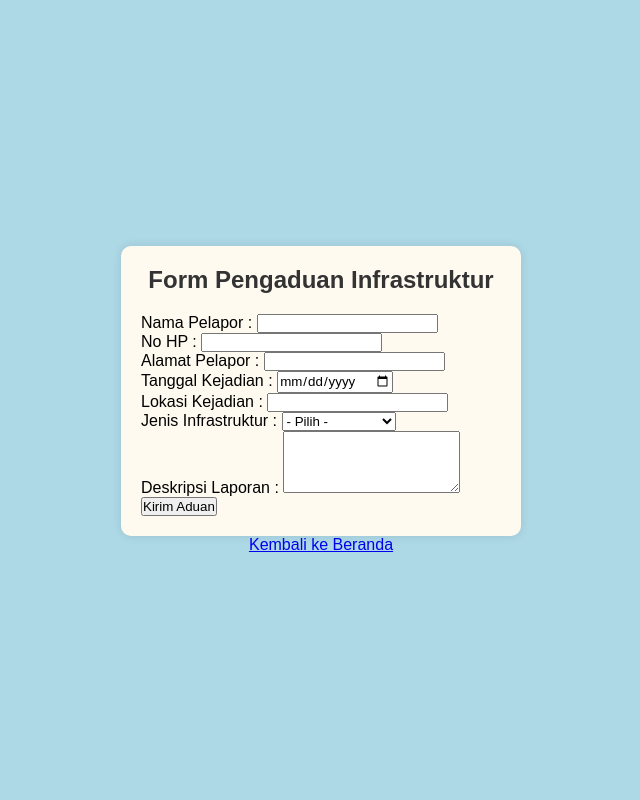
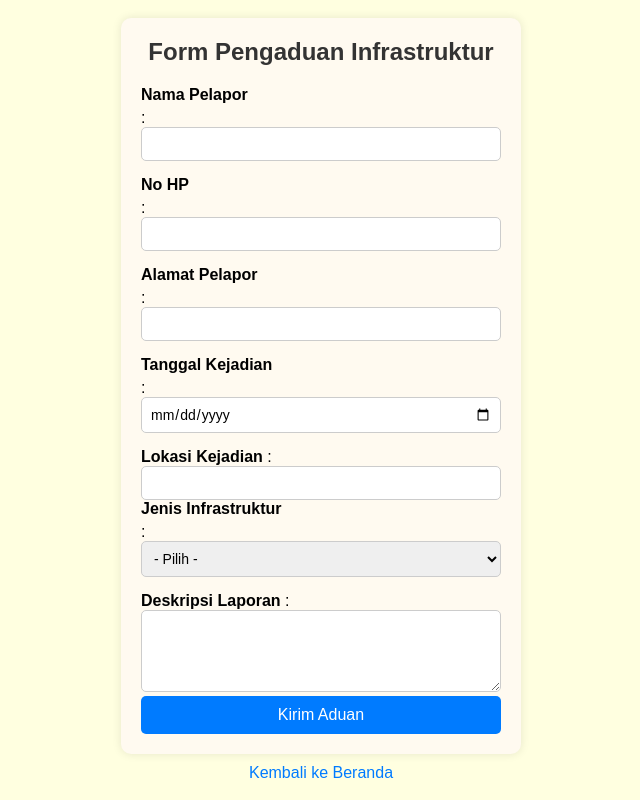
Before and after one commit to nalenpl12/PemWeb, a PHP site: page /FormPengaduanUser.html in a window 1280 px wide. Shown: the whole page, without its empty margins (319-959 px from the left). Run offline with PHP 8.4, Linux system fonts and the light colour scheme.

Commit message:
style css aduan infrastruktur reva kedua

```diff
--- a/style.css
+++ b/style.css
@@ -8,7 +8,7 @@
 
 /* Styling untuk body */
 body {
-    background-color:lightblue;
+    background-color:lightyellow;
     display: flex;
     flex-direction: column;
     align-items: center;
@@ -32,3 +32,59 @@ h2{
     margin-bottom: 20px;
     color: #333;
 }
+
+/* Form Group */
+.form-group {
+    display: flex;
+    flex-direction: column;
+    margin-bottom: 15px;
+}
+
+/* Label */
+label {
+    font-weight: bold;
+    margin-bottom: 5px;
+}
+
+/* Input & Select */
+input, select, textarea {
+    width: 100%;
+    padding: 8px;
+    border: 1px solid #ccc;
+    border-radius: 5px;
+    font-size: 14px;
+}
+/* Hover dan Fokus */
+input:focus, select:focus, textarea:focus {
+    border-color: #007bff;
+    outline: none;
+}
+
+/* Tombol Submit */
+input[type="submit"] {
+    background: #007bff;
+    color: white;
+    border: none;
+    padding: 10px;
+    cursor: pointer;
+    font-size: 16px;
+    border-radius: 5px;
+    transition: 0.3s;
+}
+
+input[type="submit"]:hover {
+    background: #0056b3;
+}
+
+/* Link Kembali */
+a {
+    display: block;
+    text-align: center;
+    margin-top: 10px;
+    text-decoration: none;
+    color: #007bff;
+}
+
+a:hover {
+    text-decoration: underline;
+}
```
